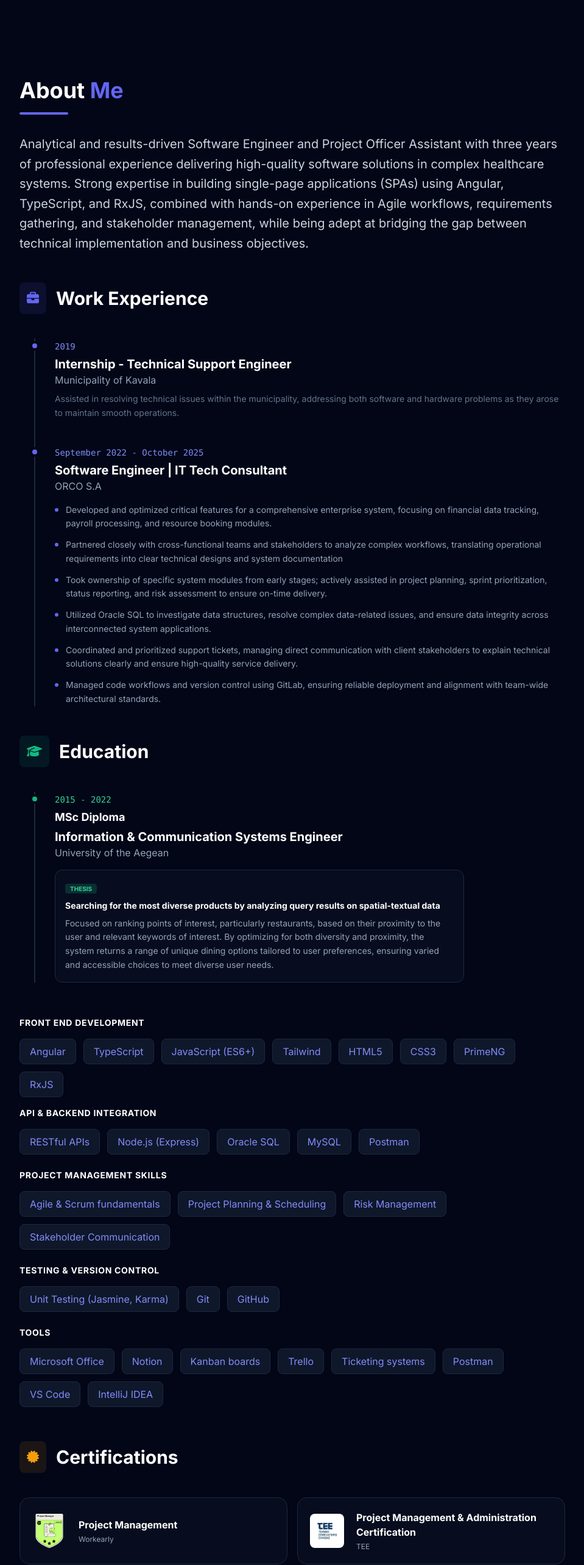
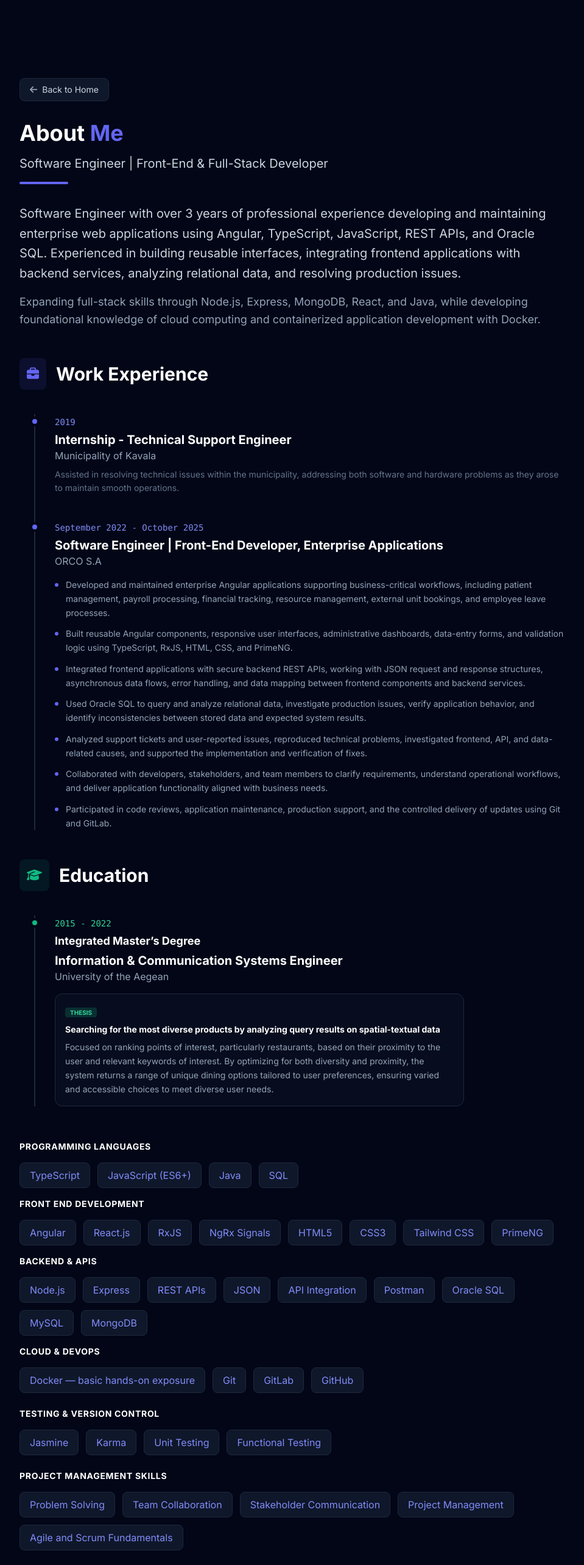
Before and after one commit to giannistsipos97/my-capstone-portfolio, an Angular app: page /about in a window 1280 px wide. Shown: the top 2566 px of the page at 61% size, without its empty margins (160-1119 px from the left). Built offline with nearby package versions, Linux system fonts and the light colour scheme.

Commit message:
change about me information + adding a back button and new project + few optimizations

```diff
--- /dev/null
+++ b/src/app/features/BackButton/BackButton.component.html
@@ -0,0 +1,10 @@
+<a
+  [routerLink]="route"
+  class="inline-flex items-center gap-2 px-4 py-2 bg-slate-900 border border-slate-800 rounded-lg text-slate-300 text-sm font-medium hover:text-white hover:border-indigo-500/50 hover:bg-slate-800/80 transition-all group"
+>
+  <i
+    class="fa-solid fa-arrow-left text-slate-400 group-hover:text-indigo-400 group-hover:-translate-x-0.5 transition-transform"
+    aria-hidden="true"
+  ></i>
+  <span>{{ label }}</span>
+</a>
--- a/src/app/features/about/about.component.html
+++ b/src/app/features/about/about.component.html
@@ -1,21 +1,35 @@
 <section class="min-h-screen bg-slate-950 text-slate-200 py-20 px-6 pt-32">
   <div class="max-w-4xl mx-auto">
+    <div class="mb-8">
+      <div class="mb-8">
+        <app-back-button />
+      </div>
+    </div>
+
     <div class="mb-12">
-      <h1 class="text-4xl font-bold text-white mb-4">
-        About <span class="text-indigo-500">Me</span>
+      <h1 class="flex flex-col text-white mb-4">
+        <span class="text-4xl font-bold">
+          About <span class="text-indigo-500">Me</span>
+        </span>
+        <span class="text-xl font-normal text-slate-300 mt-4">
+          Software Engineer | Front-End & Full-Stack Developer
+        </span>
       </h1>
       <div class="h-1 w-20 bg-indigo-500 rounded mb-8"></div>
 
-      <div class="space-y-6">
+      <div class="space-y-4">
         <p class="text-xl leading-relaxed text-slate-300">
-          Analytical and results-driven Software Engineer and Project Officer
-          Assistant with three years of professional experience delivering
-          high-quality software solutions in complex healthcare systems. Strong
-          expertise in building single-page applications (SPAs) using Angular,
-          TypeScript, and RxJS, combined with hands-on experience in Agile
-          workflows, requirements gathering, and stakeholder management, while
-          being adept at bridging the gap between technical implementation and
-          business objectives.
+          Software Engineer with over 3 years of professional experience
+          developing and maintaining enterprise web applications using Angular,
+          TypeScript, JavaScript, REST APIs, and Oracle SQL. Experienced in
+          building reusable interfaces, integrating frontend applications with
+          backend services, analyzing relational data, and resolving production
+          issues.
+        </p>
+        <p class="text-lg leading-relaxed text-slate-400">
+          Expanding full-stack skills through Node.js, Express, MongoDB, React,
+          and Java, while developing foundational knowledge of cloud computing
+          and containerized application development with Docker.
         </p>
       </div>
     </div>
@@ -115,6 +129,23 @@
       <h3
         class="text-white font-semibold mb-4 uppercase tracking-wider text-sm"
       >
+        Programming Languages
+      </h3>
+      <div class="flex flex-wrap gap-3">
+        @for (lang of programmingLanguages; track lang) {
+          <span
+            class="px-4 py-2 bg-slate-900 border border-slate-800 rounded-lg text-indigo-400 font-medium"
+          >
+            {{ lang }}
+          </span>
+        }
+      </div>
+    </div>
+
+    <div class="pt-4">
+      <h3
+        class="text-white font-semibold mb-4 uppercase tracking-wider text-sm"
+      >
         Front End Development
       </h3>
       <div class="flex flex-wrap gap-3">
@@ -127,14 +158,49 @@
         }
       </div>
     </div>
+
     <div class="pt-4">
       <h3
         class="text-white font-semibold mb-4 uppercase tracking-wider text-sm"
       >
-        API & Backend Integration
+        Backend & APIs
       </h3>
       <div class="flex flex-wrap gap-3">
         @for (skill of apiIntegration; track skill) {
+          <span
+            class="px-4 py-2 bg-slate-900 border border-slate-800 rounded-lg text-indigo-400 font-medium"
+          >
+            {{ skill }}
+          </span>
+        }
+      </div>
+    </div>
+
+    <div class="pt-4">
+      <h3
+        class="text-white font-semibold mb-4 uppercase tracking-wider text-sm"
+      >
+        Cloud & DevOps
+      </h3>
+      <div class="flex flex-wrap gap-3">
+        @for (cloud of cloudComputing; track cloud) {
+          <span
+            class="px-4 py-2 bg-slate-900 border border-slate-800 rounded-lg text-indigo-400 font-medium"
+          >
+            {{ cloud }}
+          </span>
+        }
+      </div>
+    </div>
+
+    <div class="pt-6">
+      <h3
+        class="text-white font-semibold mb-4 uppercase tracking-wider text-sm"
+      >
+        Testing & Version Control
+      </h3>
+      <div class="flex flex-wrap gap-3">
+        @for (skill of testingTools; track skill) {
           <span
             class="px-4 py-2 bg-slate-900 border border-slate-800 rounded-lg text-indigo-400 font-medium"
           >
@@ -152,23 +218,6 @@
       </h3>
       <div class="flex flex-wrap gap-3">
         @for (skill of pmSkills; track skill) {
-          <span
-            class="px-4 py-2 bg-slate-900 border border-slate-800 rounded-lg text-indigo-400 font-medium"
-          >
-            {{ skill }}
-          </span>
-        }
-      </div>
-    </div>
-
-    <div class="pt-6">
-      <h3
-        class="text-white font-semibold mb-4 uppercase tracking-wider text-sm"
-      >
-        Testing & Version Control
-      </h3>
-      <div class="flex flex-wrap gap-3">
-        @for (skill of testingTools; track skill) {
           <span
             class="px-4 py-2 bg-slate-900 border border-slate-800 rounded-lg text-indigo-400 font-medium"
           >
--- a/src/app/features/about/about.component.ts
+++ b/src/app/features/about/about.component.ts
@@ -1,50 +1,67 @@
 import { NgTemplateOutlet } from '@angular/common';
 import { ChangeDetectionStrategy, Component } from '@angular/core';
-import type {
-  Certification,
-  Education,
-  Experience,
-} from './about.models';
+import type { Certification, Education, Experience } from './about.models';
+import { BackButtonComponent } from '../BackButton/BackButton.component';
 
 @Component({
   selector: 'app-about',
   standalone: true,
-  imports: [NgTemplateOutlet],
+  imports: [NgTemplateOutlet, BackButtonComponent],
   templateUrl: './about.component.html',
   styleUrl: './about.component.scss',
   changeDetection: ChangeDetectionStrategy.OnPush,
 })
 export class AboutComponent {
+  readonly programmingLanguages: string[] = [
+    'TypeScript',
+    'JavaScript (ES6+)',
+    'Java',
+    'SQL',
+  ];
+
   readonly frontEndDevelopment: string[] = [
     'Angular',
-    'TypeScript',
-    'JavaScript (ES6+)',
-    'Tailwind',
+    'React.js',
+    'RxJS',
+    'NgRx Signals',
     'HTML5',
     'CSS3',
+    'Tailwind CSS',
     'PrimeNG',
-    'RxJS',
   ];
 
   readonly apiIntegration: string[] = [
-    'RESTful APIs',
-    'Node.js (Express)',
+    'Node.js',
+    'Express',
+    'REST APIs',
+    'JSON',
+    'API Integration',
+    'Postman',
     'Oracle SQL',
     'MySQL',
-    'Postman',
+    'MongoDB',
+  ];
+
+  readonly cloudComputing: string[] = [
+    'Docker — basic hands-on exposure',
+    'Git',
+    'GitLab',
+    'GitHub',
   ];
 
   readonly pmSkills: string[] = [
-    'Agile & Scrum fundamentals',
-    'Project Planning & Scheduling',
-    'Risk Management',
+    'Problem Solving',
+    'Team Collaboration',
     'Stakeholder Communication',
+    'Project Management',
+    'Agile and Scrum Fundamentals',
   ];
 
   readonly testingTools: string[] = [
-    'Unit Testing (Jasmine, Karma)',
-    'Git',
-    'GitHub',
+    'Jasmine',
+    'Karma',
+    'Unit Testing',
+    'Functional Testing',
   ];
 
   readonly tools: string[] = [
@@ -61,7 +78,7 @@ export class AboutComponent {
   readonly education: Education[] = [
     {
       year: '2015 - 2022',
-      type: 'MSc Diploma',
+      type: 'Integrated Master’s Degree',
       degree: 'Information & Communication Systems Engineer',
       university: 'University of the Aegean',
       desc: 'Studied Software Engineering with a focus on Object-Oriented Programming languages such as Java, C++, Python etc. Gained experience in web application development, database creation and management with SQL, as well as foundational knowledge in data mining, machine learning, management information systems, and project management.',
@@ -82,15 +99,16 @@ export class AboutComponent {
     },
     {
       year: 'September 2022 - October 2025',
-      role: 'Software Engineer | IT Tech Consultant',
+      role: 'Software Engineer | Front-End Developer, Enterprise Applications',
       company: 'ORCO S.A',
       points: [
-        'Developed and optimized critical features for a comprehensive enterprise system, focusing on financial data tracking, payroll processing, and resource booking modules.',
-        'Partnered closely with cross-functional teams and stakeholders to analyze complex workflows, translating operational requirements into clear technical designs and system documentation',
-        'Took ownership of specific system modules from early stages; actively assisted in project planning, sprint prioritization, status reporting, and risk assessment to ensure on-time delivery.',
-        'Utilized Oracle SQL to investigate data structures, resolve complex data-related issues, and ensure data integrity across interconnected system applications.',
-        'Coordinated and prioritized support tickets, managing direct communication with client stakeholders to explain technical solutions clearly and ensure high-quality service delivery.',
-        'Managed code workflows and version control using GitLab, ensuring reliable deployment and alignment with team-wide architectural standards.',
+        'Developed and maintained enterprise Angular applications supporting business-critical workflows, including patient management, payroll processing, financial tracking, resource management, external unit bookings, and employee leave processes.',
+        'Built reusable Angular components, responsive user interfaces, administrative dashboards, data-entry forms, and validation logic using TypeScript, RxJS, HTML, CSS, and PrimeNG.',
+        'Integrated frontend applications with secure backend REST APIs, working with JSON request and response structures, asynchronous data flows, error handling, and data mapping between frontend components and backend services.',
+        'Used Oracle SQL to query and analyze relational data, investigate production issues, verify application behavior, and identify inconsistencies between stored data and expected system results.',
+        'Analyzed support tickets and user-reported issues, reproduced technical problems, investigated frontend, API, and data-related causes, and supported the implementation and verification of fixes.',
+        'Collaborated with developers, stakeholders, and team members to clarify requirements, understand operational workflows, and deliver application functionality aligned with business needs.',
+        'Participated in code reviews, application maintenance, production support, and the controlled delivery of updates using Git and GitLab.',
       ],
     },
   ];
--- a/src/app/features/contact/contact.component.html
+++ b/src/app/features/contact/contact.component.html
@@ -1,7 +1,11 @@
 <section
-  class="min-h-screen bg-slate-950 text-slate-200 flex items-center justify-center"
+  class="min-h-screen bg-slate-950 text-slate-200 flex items-center justify-center py-16"
 >
-  <div class="max-w-3xl w-full px-6 py-16">
+  <div class="max-w-3xl w-full px-6">
+    <div class="mb-8">
+      <app-back-button />
+    </div>
+
     <div class="mb-12">
       <h1 class="text-4xl sm:text-5xl font-bold text-white mb-6">
         Contact <span class="text-indigo-500">Information</span>
@@ -9,71 +13,35 @@
       <div class="h-1 w-24 bg-indigo-500 rounded"></div>
       <p class="mt-6 text-slate-400 text-lg max-w-xl">
         Below you will find my contact information. Feel free to reach out to me
-        via phone, email, or connect with me on LinkedIn and GitHub. I look
-        forward to hearing from you!
+        via phone, email, or connect with me on LinkedIn and GitHub.
       </p>
     </div>
 
     <div class="space-y-8 mt-12">
+      @for (contact of contacts; track contact.label) {
         <div
           class="flex flex-col md:flex-row md:items-center gap-2 md:gap-6 group"
         >
-        <span class="text-indigo-500 font-mono tracking-widest text-xl w-24"
-          >Phone</span
+          <div
+            class="flex items-center gap-3 w-36 text-indigo-500 font-mono tracking-widest text-xl"
           >
+            <i
+              [class]="contact.icon + ' w-5 text-center text-lg'"
+              aria-hidden="true"
+            ></i>
+            <span>{{ contact.label }}</span>
+          </div>
+
           <a
-          [href]="phoneUrl"
+            [href]="contact.url"
+            [target]="contact.isExternal ? '_blank' : '_self'"
+            [rel]="contact.isExternal ? 'noopener noreferrer' : null"
             class="text-2xl md:text-3xl font-medium text-slate-300 hover:text-white transition-colors"
           >
-          {{ phone }}
+            {{ contact.value }}
           </a>
         </div>
-
-      <div
-        class="flex flex-col md:flex-row md:items-center gap-2 md:gap-6 group"
-      >
-        <span class="text-indigo-500 font-mono tracking-widest text-xl w-24"
-          >Email</span
-        >
-        <a
-          [href]="emailUrl"
-          class="text-2xl md:text-3xl font-medium text-slate-300 hover:text-white transition-colors"
-        >
-          {{ email }}
-        </a>
-      </div>
-
-      <div
-        class="flex flex-col md:flex-row md:items-center gap-2 md:gap-6 group"
-      >
-        <span class="text-indigo-500 font-mono tracking-widest text-xl w-24"
-          >LinkedIn</span
-        >
-        <a
-          [href]="linkedinUrl"
-          target="_blank"
-          rel="noopener noreferrer"
-          class="text-2xl md:text-3xl font-medium text-slate-300 hover:text-white transition-colors"
-        >
-          {{ linkedin }}
-        </a>
-      </div>
-
-      <div
-        class="flex flex-col md:flex-row md:items-center gap-2 md:gap-6 group"
-      >
-        <span class="text-indigo-500 font-mono tracking-widest text-xl w-24"
-          >GitHub</span
-        >
-        <a
-          [href]="githubUrl"
-          target="_blank"
-          rel="noopener noreferrer"
-          class="text-2xl md:text-3xl font-medium text-slate-300 hover:text-white transition-colors"
-        >
-          {{ github }}
-        </a>
-      </div>
+      }
     </div>
   </div>
 </section>
--- a/src/app/features/contact/contact.component.ts
+++ b/src/app/features/contact/contact.component.ts
@@ -1,20 +1,49 @@
 import { ChangeDetectionStrategy, Component } from '@angular/core';
+import { BackButtonComponent } from '../BackButton/BackButton.component';
+
+export interface ContactItem {
+  label: string;
+  value: string;
+  url: string;
+  icon: string;
+  isExternal?: boolean;
+}
 
 @Component({
   selector: 'app-contact',
   standalone: true,
-  imports: [],
+  imports: [BackButtonComponent],
   templateUrl: './contact.component.html',
   styleUrl: './contact.component.scss',
   changeDetection: ChangeDetectionStrategy.OnPush,
 })
 export class ContactComponent {
-  readonly email = 'gtsipos@outlook.com';
-  readonly emailUrl = `mailto:${this.email}`;
-  readonly phone = '+30 694 564 1534';
-  readonly phoneUrl = 'tel:+306945641534';
-  readonly linkedin = 'linkedin.com/in/ioannistsipos';
-  readonly linkedinUrl = `https://${this.linkedin}`;
-  readonly github = 'github.com/giannistsipos97';
-  readonly githubUrl = `https://${this.github}`;
+  contacts: ContactItem[] = [
+    {
+      label: 'Phone',
+      value: '+30 6945641534',
+      url: 'tel:+306945641534',
+      icon: 'fa-solid fa-phone',
+    },
+    {
+      label: 'Email',
+      value: 'gtsipos@outlook.com',
+      url: 'mailto:gtsipos@outlook.com',
+      icon: 'fa-solid fa-envelope',
+    },
+    {
+      label: 'LinkedIn',
+      value: 'linkedin.com/in/ioannistsipos',
+      url: 'https://linkedin.com/in/ioannistsipos',
+      icon: 'fa-brands fa-linkedin',
+      isExternal: true,
+    },
+    {
+      label: 'GitHub',
+      value: 'github.com/giannistsipos97',
+      url: 'https://github.com/giannistsipos97',
+      icon: 'fa-brands fa-github',
+      isExternal: true,
+    },
+  ];
 }
--- a/src/app/features/home/home.component.html
+++ b/src/app/features/home/home.component.html
@@ -59,21 +59,21 @@
     <div class="max-w-6xl mx-auto px-6">
       <div class="grid grid-cols-1 sm:grid-cols-3 gap-8 text-center">
         <div>
-          <p class="text-3xl font-bold text-white">18</p>
-          <p class="text-sm text-slate-500 uppercase tracking-widest mt-1">
-            Angular Version
+          <p class="text-3xl font-bold text-indigo-400">3+ Years</p>
+          <p class="text-sm text-slate-400 uppercase tracking-widest mt-1">
+            Frontend Engineering
           </p>
         </div>
         <div>
-          <p class="text-3xl font-bold text-white">3</p>
-          <p class="text-sm text-slate-500 uppercase tracking-widest mt-1">
-            Tailwind version
+          <p class="text-3xl font-bold text-indigo-400">Full-Stack Growth</p>
+          <p class="text-sm text-slate-400 uppercase tracking-widest mt-1">
+            Frontend & Backend APIs
           </p>
         </div>
         <div>
-          <p class="text-3xl font-bold text-white">100%</p>
-          <p class="text-sm text-slate-500 uppercase tracking-widest mt-1">
-            Commitment
+          <p class="text-3xl font-bold text-indigo-400">Project Management</p>
+          <p class="text-sm text-slate-400 uppercase tracking-widest mt-1">
+            Agile & Scrum Delivery
           </p>
         </div>
       </div>
--- a/src/app/features/projects/projects.component.ts
+++ b/src/app/features/projects/projects.component.ts
@@ -1,4 +1,5 @@
 import { ChangeDetectionStrategy, Component } from '@angular/core';
+import { BackButtonComponent } from '../BackButton/BackButton.component';
 
 type ProjectStatus = 'development' | 'completed';
 
@@ -14,7 +15,7 @@ interface Project {
 @Component({
   selector: 'app-projects',
   standalone: true,
-  imports: [],
+  imports: [BackButtonComponent],
   templateUrl: './projects.component.html',
   styleUrl: './projects.component.scss',
   changeDetection: ChangeDetectionStrategy.OnPush,
@@ -25,7 +26,7 @@ export class ProjectsComponent {
       title: 'Gametime',
       description:
         'GameTime is a personal game-tracking web application that helps users organize their gaming backlog and monitor their progress. Users can add games to their library, track them as currently playing, completed, or unplayed, and view detailed game information.',
-      status: 'development',
+      status: 'completed',
       image: 'images/background_image.png',
       tags: ['Angular', 'PrimeNG', 'Tailwind', 'Node.js', 'MongoDB'],
       github: 'https://github.com/giannistsipos97/gametime-app',
@@ -33,11 +34,20 @@ export class ProjectsComponent {
     {
       title: 'TrackingWallet',
       description:
-        'TrackingWallet is a personal finance web and mobile application that helps users manage their income and expenses. Users can add and categorize transactions, maintain a personal ledger, and view detailed financial reports and insights.',
-      status: 'development',
+        'TrackingWallet is a personal finance web application that helps users manage their income and expenses. Users can add and categorize transactions, maintain a personal ledger, and view detailed financial reports and insights.',
+      status: 'completed',
       image: 'images/Wallet Background.jpg',
       tags: ['Angular', 'Tailwind', 'Node.js', 'MongoDB'],
       github: 'https://github.com/giannistsipos97/WalletApp',
     },
+    {
+      title: 'Movie & Series Library Tracker',
+      description:
+        'React MVP supporting watchlists, progress tracking, ratings, and reusable components.',
+      status: 'development',
+      image: 'images/TVShows-Movies-image.png',
+      tags: ['React', 'Agile', 'Notion', 'TypeScript', 'Java'],
+      github: 'https://github.com/giannistsipos97/movie-series-library-tracker',
+    },
   ];
 }
```
Also changed, not shown: src/app/features/BackButton/BackButton.component.ts (added, +18 -0 lines), src/app/features/projects/projects.component.html (+22 -7 lines), public/images/TVShows-Movies-image.png (added), src/app/features/BackButton/BackButton.component.scss (added), 1 other file (tests, documents, lock files or other folders). Lines whose indentation alone changed are shown as unchanged.
